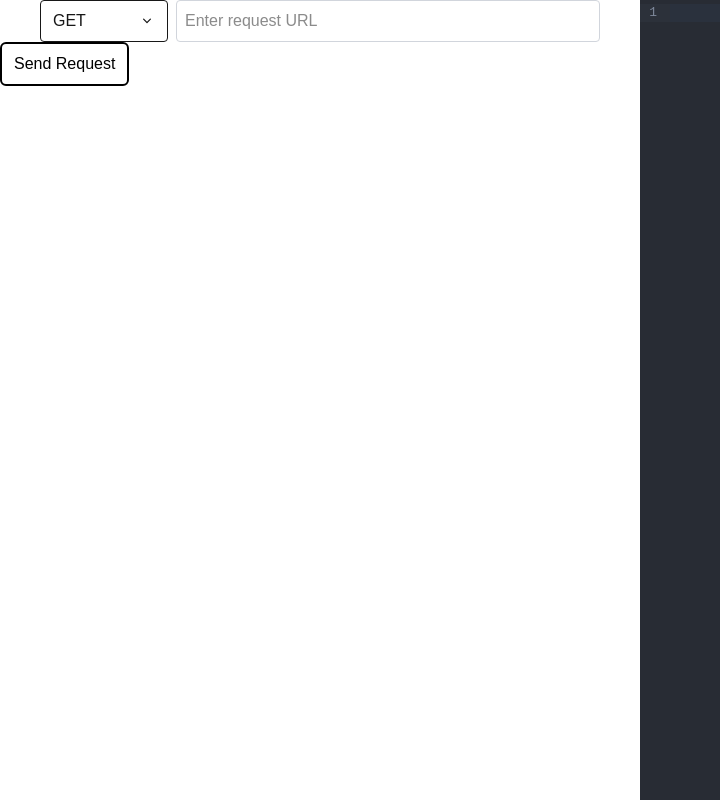
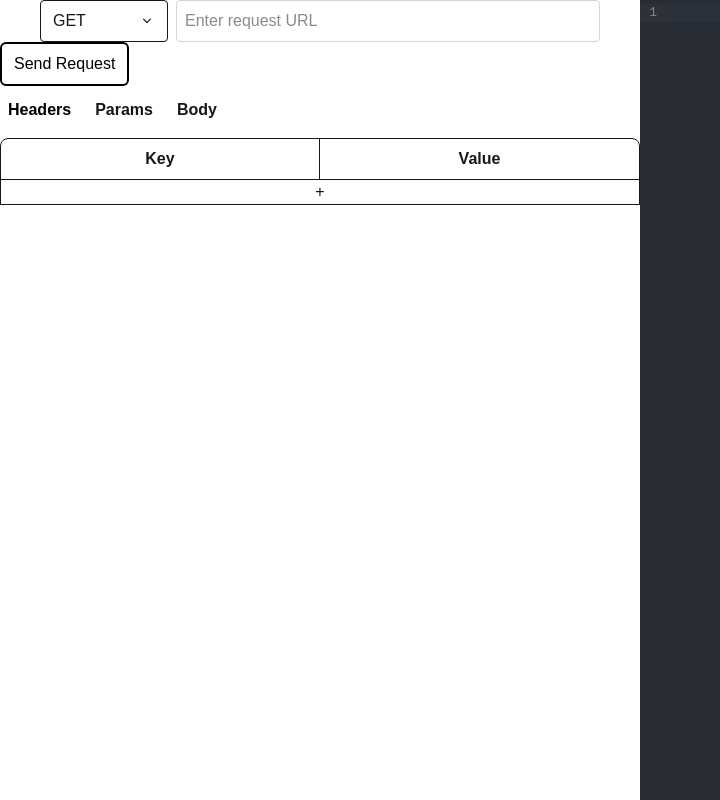
Before and after one commit to neelansh27/rest-client, a Next.js app: page / in a window 1280 px wide. Shown: the whole page, without its empty margins (0-720 px from the left). Built offline with nearby package versions, Linux system fonts and the light colour scheme.

Commit message:
Add key value input and options component

```diff
--- /dev/null
+++ b/components/Inputs/KeyValueInput.tsx
@@ -0,0 +1,40 @@
+import {Pair} from "@/lib/definitions";
+import { MdDeleteOutline } from "react-icons/md";
+import clsx from "clsx";
+
+interface KeyValueInputProps {
+    pairs: Pair[];
+    context?: string;
+    addRow: (context?:string) => void;
+    updateRow: (index: number, field: 'key'|'value', value: string, context?:string) => void;
+    deleteRow: (index: number, context?: string) => void;
+}
+
+export default function KeyValueInput({pairs, addRow, updateRow, deleteRow, context}: KeyValueInputProps) {
+    return (
+        <>
+        <div className={"border w-full rounded-t-lg overflow-hidden"}>
+            <div className={"grid grid-cols-2"}>
+                <div className={"py-2 border-r border-b text-center font-bold"}>Key</div>
+                <div className={"py-2 text-center border-b font-bold"}>Value</div>
+            </div>
+            {pairs.map((pair, index) => (
+                <div key={index} className={"grid grid-cols-2 relative border-b"}>
+                        <input value={pair.key} onChange={(e) => updateRow(index, 'key', e.target.value, context)} className={"col-span-1 py-2 px-3 border-r focus:outline-none"} />
+                    <div className={"flex"}>
+                        <input value={pair.value} onChange={(e) => updateRow(index, 'value', e.target.value, context)} className={"py-2 px-3 w-full focus:outline-none"} />
+                        <div onClick={()=>deleteRow(index, context)} className={clsx(
+                            "text-white bg-black h-full px-2 text-xl",
+                            "flex items-center justify-center hover:bg-red-500 active:bg-red-600"
+                        )}><MdDeleteOutline /></div>
+                    </div>
+                </div>
+                )
+            )}
+            <button type={"button"} className={"w-full text-center py-0 hover:bg-white hover:text-black active:bg-black active:text-white focus:outline-none"} onClick={()=>addRow(context)}>
+                +
+            </button>
+        </div>
+        </>
+    )
+}
--- /dev/null
+++ b/components/RequestOptions.tsx
@@ -0,0 +1,46 @@
+import clsx from "clsx";
+import { useState } from "react";
+import {Pair} from "@/lib/definitions";
+import KeyValueInput from "@/components/Inputs/KeyValueInput";
+import Editor from "@/components/Inputs/Editor";
+interface RequestOptionsProps {
+    headers: Pair[];
+    params: Pair[];
+    body: Object | null;
+    addRow: (context?:string) => void;
+    updateRow: (index: number, field: 'key'|'value', value: string, context?:string) => void;
+    deleteRow: (index: number, context?: string) => void;
+    updateBody: (value: string) => void;
+}
+export default function RequestOptions({ headers, params, body, addRow, updateRow, deleteRow, updateBody}: RequestOptionsProps) {
+    const [active, setActive] = useState<string>("headers");
+    const changeActive = (option: string) => {
+        setActive(option);
+    }
+
+    return (
+        <div className={"w-full mb-4"}>
+            <ul className={"flex gap-2 pt-2 pb-3"}>
+                <li onClick={()=>changeActive("headers")} className={clsx(
+                    "font-bold rounded-md px-2 py-1 cursor-pointer",
+                    { "bg-white text-black" : active === "headers" },
+                )}>Headers</li>
+
+                <li onClick={()=>changeActive("params")} className={clsx(
+                    "font-bold rounded-md px-2 py-1 cursor-pointer",
+                    { "bg-white text-black" : active === "params" },
+                )}>Params</li>
+                <li onClick={()=>changeActive("body")} className={clsx(
+                    "font-bold rounded-md px-2 py-1 cursor-pointer",
+                    { "bg-white text-black" : active === "body" },
+                )}>Body</li>
+            </ul>
+            {active==="headers" && <KeyValueInput pairs={headers} addRow={addRow} updateRow={updateRow} deleteRow={deleteRow}
+                            context={"headers"}/>}
+            {active==="params" && <KeyValueInput pairs={params} addRow={addRow} updateRow={updateRow} deleteRow={deleteRow}
+                                                 context={"params"}/>}
+            {active==="body" && <Editor text={JSON.stringify(body || {},null,2)} editable={true} linting={true} onChange={updateBody} className={"my-2 bg-[#282c34]"}/>}
+
+        </div>
+    )
+}
--- a/components/RestClient.tsx
+++ b/components/RestClient.tsx
@@ -1,15 +1,19 @@
 'use client';
 import {useState} from "react";
 import URInput from "@/components/Inputs/URLInput";
-import {HttpMethod} from "@/lib/definitions";
+import clsx from "clsx";
+import {HttpMethod, Pair} from "@/lib/definitions";
 import ResponseWindow from "@/components/ResponseWindow";
-import clsx from "clsx";
 import SendRequest from "@/components/SendRequest";
+import RequestOptions from "@/components/RequestOptions";
 
 export default function RestClient() {
     const [url, setUrl] = useState<string>("");
     const [method, setMethod] = useState<HttpMethod>("GET");
     const [resData, setResData] = useState<Object | null>(null);
+    const [body, setBody] = useState<Object | null>(null);
+    const [headers, setHeaders] = useState<Pair[]>([]);
+    const [params, setParams] = useState<Pair[]>([]);
     const [isLoading, setIsLoading] = useState<boolean>(false);
 
     const onUrlChange = (url: string) => {
@@ -21,7 +25,6 @@ export default function RestClient() {
     }
 
     const sendRequest = async () => {
-        console.log("sending")
         setIsLoading(true);
         const res = await fetch(url, {
             method: method,
@@ -29,7 +32,40 @@ export default function RestClient() {
         const data = await res.json();
         setResData(data);
         setIsLoading(false);
-        console.log("done")
+    }
+
+    // Functions to handle Header and Query Params input
+    const addRow = (context?: string) => {
+        if (context==='headers') {
+            setHeaders([...headers, {key: "", value: ""}])
+        } else if (context==='params') {
+            setParams([...params, {key: "", value: ""}])
+        }
+    }
+    const updateRow = (index: number, field: 'key'|'value', value: string, context?: string) => {
+        if (context==='headers') {
+            setHeaders(headers.map((pair: Pair, i: number): Pair=>{
+                    return (i === index) ? {...pair, [field]: value}: pair;
+            }))
+        } else if (context==='params') {
+            setParams(params.map((pair: Pair, i: number): Pair => {
+                return (i===index) ? {...pair, [field]: value}: pair ;
+            }))
+        }
+    }
+    const deleteRow = (index: number, context?:string) => {
+        if (context==='params') {
+            setParams(params.filter((_, i) => i !== index))
+        } else if (context==='headers') {
+            setHeaders(headers.filter((_, i) => i !== index));
+        }
+    }
+
+    // Function to handle Body input
+    const handleBodyChange = (value: string) => {
+        try {
+            setBody(JSON.parse(value));
+        } catch (e) {}
     }
     return (
         <>
@@ -39,6 +75,7 @@ export default function RestClient() {
                 <div className={"w-full"}>
                     <URInput url={url} method={method} onUrlChange={onUrlChange} onMethodChange={onMethodChange}/>
                     <SendRequest onBtnClick={sendRequest} isLoading={isLoading}/>
+                    <RequestOptions headers={headers} params={params} body={body} addRow={addRow} updateRow={updateRow} deleteRow={deleteRow} updateBody={handleBodyChange}/>
                 </div>
                 <ResponseWindow data={resData}/>
             </div>
--- a/lib/definitions.ts
+++ b/lib/definitions.ts
@@ -1 +1,6 @@
 export type HttpMethod = "GET" | "POST" | "PUT" | "DELETE";
+
+export interface Pair {
+    key: string;
+    value: string;
+}
--- a/package.json
+++ b/package.json
@@ -15,7 +15,8 @@
     "clsx": "^2.1.1",
     "next": "15.3.2",
     "react": "^19.0.0",
-    "react-dom": "^19.0.0"
+    "react-dom": "^19.0.0",
+    "react-icons": "^5.5.0"
   },
   "devDependencies": {
     "@tailwindcss/postcss": "^4",
```
Also changed, not shown: 1 other file (tests, documents, lock files or other folders).
